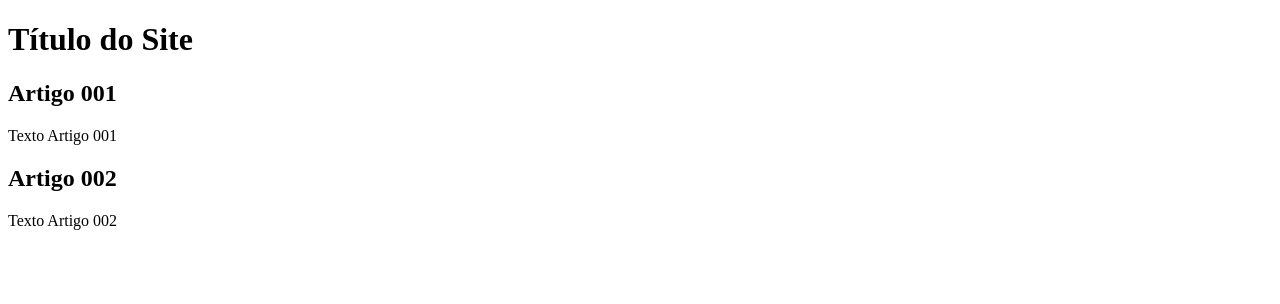
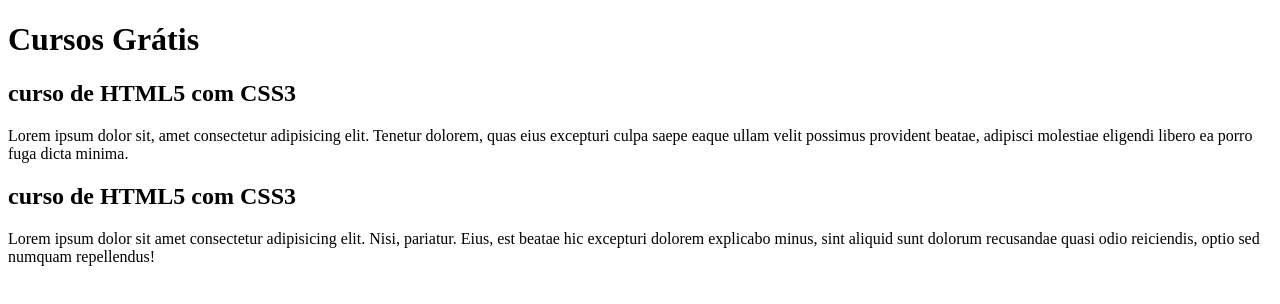
Before and after one commit to renan-almeidaa/projeto-site, a plain HTML site: page index.html in a window 1280 px wide. Drawn offline with Linux system fonts and the light colour scheme.

Commit message:
Criei o conteudo

```diff
--- a/index.html
+++ b/index.html
@@ -4,20 +4,20 @@
     <meta charset="UTF-8">
     <meta http-equiv="X-UA-Compatible" content="IE=edge">
     <meta name="viewport" content="width=device-width, initial-scale=1.0">
-    <title>Titudo do site</title>
+    <title>Curso eVideo</title>
 </head>
 <body>
     <main>
         <header>
-            <h1>Título do Site</h1>
+            <h1>Cursos Grátis</h1>
         </header>
         <article>
-            <h2>Artigo 001</h2>
-            <p>Texto Artigo 001</p>
+            <h2>curso de HTML5 com CSS3</h2>
+            <p>Lorem ipsum dolor sit, amet consectetur adipisicing elit. Tenetur dolorem, quas eius excepturi culpa saepe eaque ullam velit possimus provident beatae, adipisci molestiae eligendi libero ea porro fuga dicta minima.</p>
         </article>
         <article>
-            <h2>Artigo 002</h2>
-            <p>Texto Artigo 002</p>
+            <h2>curso de HTML5 com CSS3</h2>
+            <p>Lorem ipsum dolor sit amet consectetur adipisicing elit. Nisi, pariatur. Eius, est beatae hic excepturi dolorem explicabo minus, sint aliquid sunt dolorum recusandae quasi odio reiciendis, optio sed numquam repellendus!</p>
         </article>
     </main>
 
```
